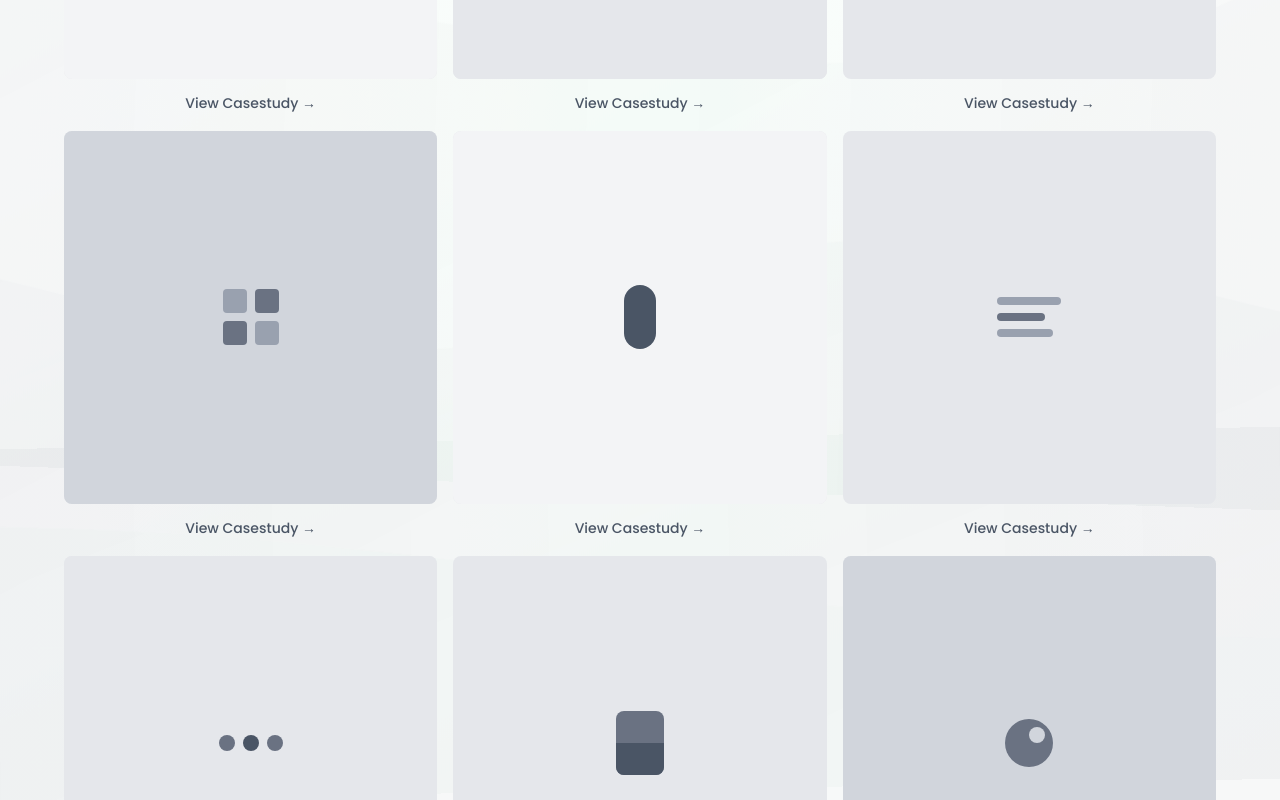
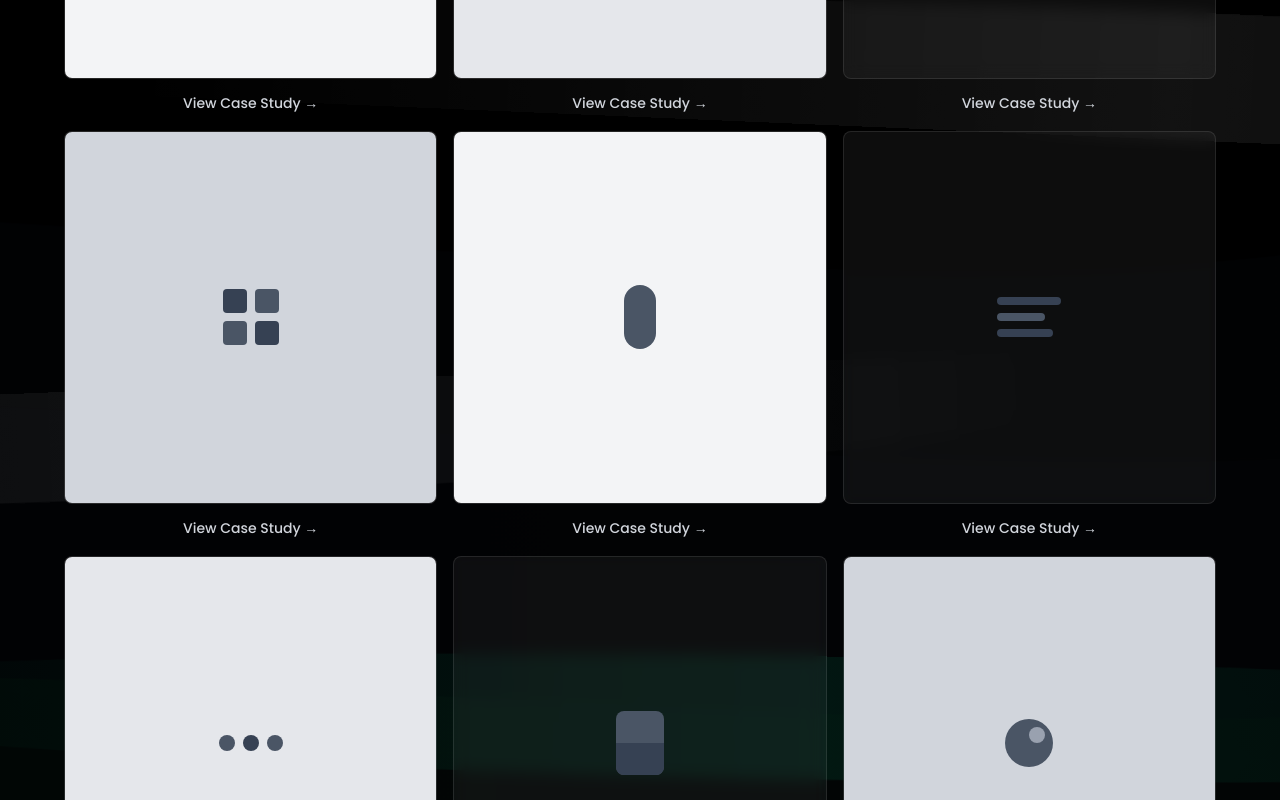
Before and after one commit to Zhyphora/landing-page-company-client, a Next.js app: page / in a window 1280 px wide. Shown: the part 1260-2060 px from the top of the page. Built offline with nearby package versions, Linux system fonts and the light colour scheme.

Commit message:
feat update better waves

```diff
--- a/src/components/Project.tsx
+++ b/src/components/Project.tsx
@@ -51,9 +51,9 @@ const Project = () => {
   ];
 
   return (
-    <section className="w-full py-20 px-8 bg-white relative overflow-hidden">
+    <section className="w-full py-20 px-8 bg-black text-white relative overflow-hidden">
       {/* Wave Background */}
-      <WaveBackground opacity={0.1} variant="light" />
+      <WaveBackground opacity={0.15} variant="dark" />
 
       <div className="max-w-6xl mx-auto relative z-10">
         {/* Projects Grid - 3x3 layout */}
@@ -61,15 +61,15 @@ const Project = () => {
           {projects.map((project, index) => (
             <div key={index} className="group cursor-pointer">
               {/* Project Card */}
-              <div className="aspect-square bg-gray-200 rounded-lg overflow-hidden group-hover:scale-[1.02] transition-transform duration-300">
+              <div className="aspect-square bg-white/5 backdrop-blur rounded-lg overflow-hidden group-hover:scale-[1.02] transition-transform duration-300 border border-white/10">
                 <div
                   className={`w-full h-full ${project.bgColor} relative flex items-center justify-center`}
                 >
                   {/* Placeholder content based on project type */}
-                  <div className="text-gray-500 text-center">
+                  <div className="text-gray-400 text-center">
                     {index === 0 && (
-                      <div className="w-16 h-20 bg-white rounded border-2 border-gray-300 flex items-center justify-center">
-                        <div className="w-8 h-12 bg-gray-300 rounded"></div>
+                      <div className="w-16 h-20 bg-gray-800 rounded border-2 border-white/10 flex items-center justify-center">
+                        <div className="w-8 h-12 bg-gray-600 rounded"></div>
                       </div>
                     )}
                     {index === 1 && (
@@ -77,16 +77,16 @@ const Project = () => {
                     )}
                     {index === 2 && (
                       <div className="flex items-center">
-                        <div className="w-8 h-12 bg-gray-400 rounded-l-full"></div>
-                        <div className="w-4 h-8 bg-gray-500"></div>
+                        <div className="w-8 h-12 bg-gray-600 rounded-l-full"></div>
+                        <div className="w-4 h-8 bg-gray-700"></div>
                       </div>
                     )}
                     {index === 3 && (
                       <div className="grid grid-cols-2 gap-2">
-                        <div className="w-6 h-6 bg-gray-400 rounded"></div>
-                        <div className="w-6 h-6 bg-gray-500 rounded"></div>
-                        <div className="w-6 h-6 bg-gray-500 rounded"></div>
-                        <div className="w-6 h-6 bg-gray-400 rounded"></div>
+                        <div className="w-6 h-6 bg-gray-700 rounded"></div>
+                        <div className="w-6 h-6 bg-gray-600 rounded"></div>
+                        <div className="w-6 h-6 bg-gray-600 rounded"></div>
+                        <div className="w-6 h-6 bg-gray-700 rounded"></div>
                       </div>
                     )}
                     {index === 4 && (
@@ -94,26 +94,26 @@ const Project = () => {
                     )}
                     {index === 5 && (
                       <div className="space-y-2">
-                        <div className="w-16 h-2 bg-gray-400 rounded"></div>
-                        <div className="w-12 h-2 bg-gray-500 rounded"></div>
-                        <div className="w-14 h-2 bg-gray-400 rounded"></div>
+                        <div className="w-16 h-2 bg-gray-700 rounded"></div>
+                        <div className="w-12 h-2 bg-gray-600 rounded"></div>
+                        <div className="w-14 h-2 bg-gray-700 rounded"></div>
                       </div>
                     )}
                     {index === 6 && (
                       <div className="flex space-x-2">
-                        <div className="w-4 h-4 bg-gray-500 rounded-full"></div>
                         <div className="w-4 h-4 bg-gray-600 rounded-full"></div>
-                        <div className="w-4 h-4 bg-gray-500 rounded-full"></div>
+                        <div className="w-4 h-4 bg-gray-700 rounded-full"></div>
+                        <div className="w-4 h-4 bg-gray-600 rounded-full"></div>
                       </div>
                     )}
                     {index === 7 && (
-                      <div className="w-12 h-16 bg-gray-500 rounded-lg flex items-end">
-                        <div className="w-full h-8 bg-gray-600 rounded-b-lg"></div>
+                      <div className="w-12 h-16 bg-gray-600 rounded-lg flex items-end">
+                        <div className="w-full h-8 bg-gray-700 rounded-b-lg"></div>
                       </div>
                     )}
                     {index === 8 && (
-                      <div className="w-12 h-12 bg-gray-500 rounded-full relative">
-                        <div className="absolute top-2 right-2 w-4 h-4 bg-gray-300 rounded-full"></div>
+                      <div className="w-12 h-12 bg-gray-600 rounded-full relative">
+                        <div className="absolute top-2 right-2 w-4 h-4 bg-gray-400 rounded-full"></div>
                       </div>
                     )}
                   </div>
@@ -122,8 +122,8 @@ const Project = () => {
 
               {/* Project link - minimalist */}
               <div className="mt-3 text-center">
-                <button className="text-gray-600 hover:text-black transition text-sm font-medium">
-                  View Casestudy →
+                <button className="text-gray-300 hover:text-white transition text-sm font-medium">
+                  View Case Study →
                 </button>
               </div>
             </div>
@@ -132,7 +132,7 @@ const Project = () => {
 
         {/* Bottom action */}
         <div className="text-center">
-          <button className="bg-black text-white px-8 py-3 rounded-full font-medium hover:bg-gray-800 transition">
+          <button className="bg-white text-black px-8 py-3 rounded-full font-medium hover:bg-gray-100 transition">
             Book a Free Call
           </button>
         </div>
--- a/src/components/WaveBackground.tsx
+++ b/src/components/WaveBackground.tsx
@@ -1,60 +1,63 @@
 "use client";
-import React from "react";
+import React, { useId } from "react";
 
 interface WaveBackgroundProps {
   opacity?: number;
   variant?: "default" | "light" | "dark";
 }
 
-const WaveBackground = ({
-  opacity = 0.2,
-  variant = "default",
-}: WaveBackgroundProps) => {
+const WaveBackground = ({ opacity = 0.3, variant = "default" }: WaveBackgroundProps) => {
+  const uid = useId();
+
   const getGradientColors = () => {
     switch (variant) {
       case "light":
         return {
           gradient1: {
-            stop1: { color: "#9CA3AF", opacity: 0.6 },
-            stop2: { color: "#6B7280", opacity: 0.4 },
-            stop3: { color: "#4B5563", opacity: 0.3 },
+            stop1: { color: "#000000", opacity: 0.15 },
+            stop2: { color: "#1F2937", opacity: 0.1 },
+            stop3: { color: "#374151", opacity: 0.05 },
           },
           gradient2: {
-            stop1: { color: "#10B981", opacity: 0.2 },
-            stop2: { color: "#059669", opacity: 0.15 },
-            stop3: { color: "#047857", opacity: 0.1 },
+            stop1: { color: "#000000", opacity: 0.2 },
+            stop2: { color: "#111827", opacity: 0.15 },
+            stop3: { color: "#1F2937", opacity: 0.1 },
           },
         };
       case "dark":
         return {
+          // Deeper charcoal base layer for shape
           gradient1: {
-            stop1: { color: "#4B5563", opacity: 0.9 },
-            stop2: { color: "#374151", opacity: 0.7 },
-            stop3: { color: "#1F2937", opacity: 0.5 },
+            stop1: { color: "#0B0F19", opacity: 0.85 }, // near-black blue
+            stop2: { color: "#111827", opacity: 0.6 },  // slate-900
+            stop3: { color: "#1F2937", opacity: 0.45 }, // slate-800
           },
+          // Emerald accent layer for visibility on black
           gradient2: {
-            stop1: { color: "#10B981", opacity: 0.4 },
-            stop2: { color: "#059669", opacity: 0.3 },
-            stop3: { color: "#047857", opacity: 0.2 },
+            stop1: { color: "#22C55E", opacity: 0.35 }, // emerald-500
+            stop2: { color: "#16A34A", opacity: 0.25 }, // emerald-600
+            stop3: { color: "#064E3B", opacity: 0.18 }, // emerald-900
           },
         };
       default:
         return {
           gradient1: {
-            stop1: { color: "#6B7280", opacity: 0.8 },
-            stop2: { color: "#4B5563", opacity: 0.6 },
-            stop3: { color: "#374151", opacity: 0.4 },
+            stop1: { color: "#000000", opacity: 0.4 },
+            stop2: { color: "#111827", opacity: 0.3 },
+            stop3: { color: "#1F2937", opacity: 0.2 },
           },
           gradient2: {
-            stop1: { color: "#10B981", opacity: 0.3 },
-            stop2: { color: "#059669", opacity: 0.2 },
-            stop3: { color: "#047857", opacity: 0.1 },
+            stop1: { color: "#000000", opacity: 0.3 },
+            stop2: { color: "#0F172A", opacity: 0.2 },
+            stop3: { color: "#1E293B", opacity: 0.1 },
           },
         };
     }
   };
 
   const colors = getGradientColors();
+  const grad1Id = `waveGradient1-${variant}-${uid}`;
+  const grad2Id = `waveGradient2-${variant}-${uid}`;
 
   return (
     <div className="absolute inset-0 overflow-hidden">
@@ -65,15 +68,12 @@ const WaveBackground = ({
           className="absolute inset-0 w-full h-full"
           style={{ opacity }}
           preserveAspectRatio="xMidYMid slice"
+          aria-hidden="true"
+          focusable="false"
+          role="presentation"
         >
           <defs>
-            <linearGradient
-              id={`waveGradient1-${variant}`}
-              x1="0%"
-              y1="0%"
-              x2="100%"
-              y2="100%"
-            >
+            <linearGradient id={grad1Id} x1="0%" y1="0%" x2="100%" y2="0%">
               <stop
                 offset="0%"
                 style={{
@@ -96,13 +96,7 @@ const WaveBackground = ({
                 }}
               />
             </linearGradient>
-            <linearGradient
-              id={`waveGradient2-${variant}`}
-              x1="0%"
-              y1="0%"
-              x2="100%"
-              y2="100%"
-            >
+            <linearGradient id={grad2Id} x1="0%" y1="0%" x2="100%" y2="0%">
               <stop
                 offset="0%"
                 style={{
@@ -127,58 +121,114 @@ const WaveBackground = ({
             </linearGradient>
           </defs>
 
-          {/* First Wave - Moving horizontally */}
-          <path
-            d="M0,200 C300,100 600,300 900,200 C1000,150 1100,250 1200,200 L1200,800 L0,800 Z"
-            fill={`url(#waveGradient1-${variant})`}
-            className="animate-pulse"
-          >
-            <animateTransform
-              attributeName="transform"
-              type="translate"
-              values="0,0; 50,0; 0,0"
-              dur="8s"
-              repeatCount="indefinite"
+          {/* Layer 1 - Seamless horizontal scroll */}
+          <g className="will-change-transform" style={{ animation: "moveLeft 40s linear infinite" }}>
+            <path
+              d="M0,320 C300,260 900,380 1200,320 L1200,800 L0,800 Z"
+              fill={`url(#${grad1Id})`}
             />
-          </path>
+            <g transform="translate(1200,0)">
+              <path
+                d="M0,320 C300,260 900,380 1200,320 L1200,800 L0,800 Z"
+                fill={`url(#${grad1Id})`}
+              />
+            </g>
+          </g>
 
-          {/* Second Wave - Different speed */}
-          <path
-            d="M0,350 C200,250 400,450 600,350 C800,250 1000,450 1200,350 L1200,800 L0,800 Z"
-            fill={`url(#waveGradient1-${variant})`}
-            opacity="0.7"
-          >
-            <animateTransform
-              attributeName="transform"
-              type="translate"
-              values="0,0; -30,10; 0,0"
-              dur="12s"
-              repeatCount="indefinite"
+          {/* Layer 2 - Slower parallax */}
+          <g className="will-change-transform" style={{ animation: "moveLeft 60s linear infinite", opacity: 0.85 }}>
+            <path
+              d="M0,420 C250,360 950,480 1200,420 L1200,800 L0,800 Z"
+              fill={`url(#${grad1Id})`}
             />
-          </path>
+            <g transform="translate(1200,0)">
+              <path
+                d="M0,420 C250,360 950,480 1200,420 L1200,800 L0,800 Z"
+                fill={`url(#${grad1Id})`}
+              />
+            </g>
+          </g>
 
-          {/* Third Wave - Green accent */}
-          <path
-            d="M0,500 C400,400 800,600 1200,500 L1200,800 L0,800 Z"
-            fill={`url(#waveGradient2-${variant})`}
-            opacity="0.6"
-          >
-            <animateTransform
-              attributeName="transform"
-              type="translate"
-              values="0,0; 40,-20; 0,0"
-              dur="15s"
-              repeatCount="indefinite"
+          {/* Layer 3 - Long wavelength, deepest */}
+          <g className="will-change-transform" style={{ animation: "moveLeft 90s linear infinite", opacity: 0.6 }}>
+            <path
+              d="M0,560 C400,520 800,600 1200,560 L1200,800 L0,800 Z"
+              fill={`url(#${grad2Id})`}
             />
-          </path>
+            <g transform="translate(1200,0)">
+              <path
+                d="M0,560 C400,520 800,600 1200,560 L1200,800 L0,800 Z"
+                fill={`url(#${grad2Id})`}
+              />
+            </g>
+          </g>
         </svg>
       </div>
 
-      {/* Floating wave overlays with CSS animations */}
+  {/* Additional flowing overlays for smoother effect */}
       <div className="absolute inset-0">
-        <div className="absolute top-1/4 left-0 w-full h-96 bg-gradient-to-r from-gray-600/10 via-green-500/5 to-gray-600/10 transform rotate-2 scale-150 animate-pulse"></div>
-        <div className="absolute bottom-1/4 right-0 w-full h-80 bg-gradient-to-l from-gray-700/8 via-green-600/4 to-gray-700/8 transform -rotate-1 scale-110 animate-pulse"></div>
+        <div
+      className="absolute top-1/4 left-0 w-[150%] h-32 bg-gradient-to-r from-transparent via-white/7 to-transparent transform rotate-1"
+          style={{
+            animation: "wave-flow-1 18s ease-in-out infinite",
+            borderRadius: "50% 50% 0 0",
+          }}
+        ></div>
+        <div
+      className="absolute top-1/2 right-0 w-[140%] h-24 bg-gradient-to-l from-transparent via-white/6 to-transparent transform -rotate-1"
+          style={{
+            animation: "wave-flow-2 22s ease-in-out infinite",
+            borderRadius: "0 0 50% 50%",
+          }}
+        ></div>
+        <div
+      className="absolute bottom-1/4 left-0 w-[160%] h-28 bg-gradient-to-r from-transparent via-emerald-500/10 to-transparent transform rotate-0.5"
+          style={{
+            animation: "wave-flow-3 26s ease-in-out infinite",
+            borderRadius: "50%",
+          }}
+        ></div>
       </div>
+
+      <style jsx>{`
+        @keyframes wave-flow-1 {
+          0%, 100% {
+            transform: translateX(-30%) rotate(1deg) scaleX(1);
+          }
+          33% {
+            transform: translateX(10%) rotate(1.5deg) scaleX(1.1);
+          }
+          66% {
+            transform: translateX(30%) rotate(0.5deg) scaleX(0.9);
+          }
+        }
+
+        @keyframes wave-flow-2 {
+          0%, 100% {
+            transform: translateX(30%) rotate(-1deg) scaleY(1);
+          }
+          50% {
+            transform: translateX(-30%) rotate(-1.5deg) scaleY(1.2);
+          }
+        }
+
+        @keyframes wave-flow-3 {
+          0%, 100% {
+            transform: translateX(-40%) rotate(0.5deg) scale(1);
+          }
+          25% {
+            transform: translateX(-10%) rotate(1deg) scale(1.1);
+          }
+          75% {
+            transform: translateX(40%) rotate(0deg) scale(0.95);
+          }
+        }
+
+        @keyframes moveLeft {
+          0% { transform: translateX(0); }
+          100% { transform: translateX(-1200px); }
+        }
+      `}</style>
     </div>
   );
 };
```
Also changed, not shown: src/components/FAQ.tsx (+15 -15 lines), src/components/Services.tsx (+15 -15 lines).
